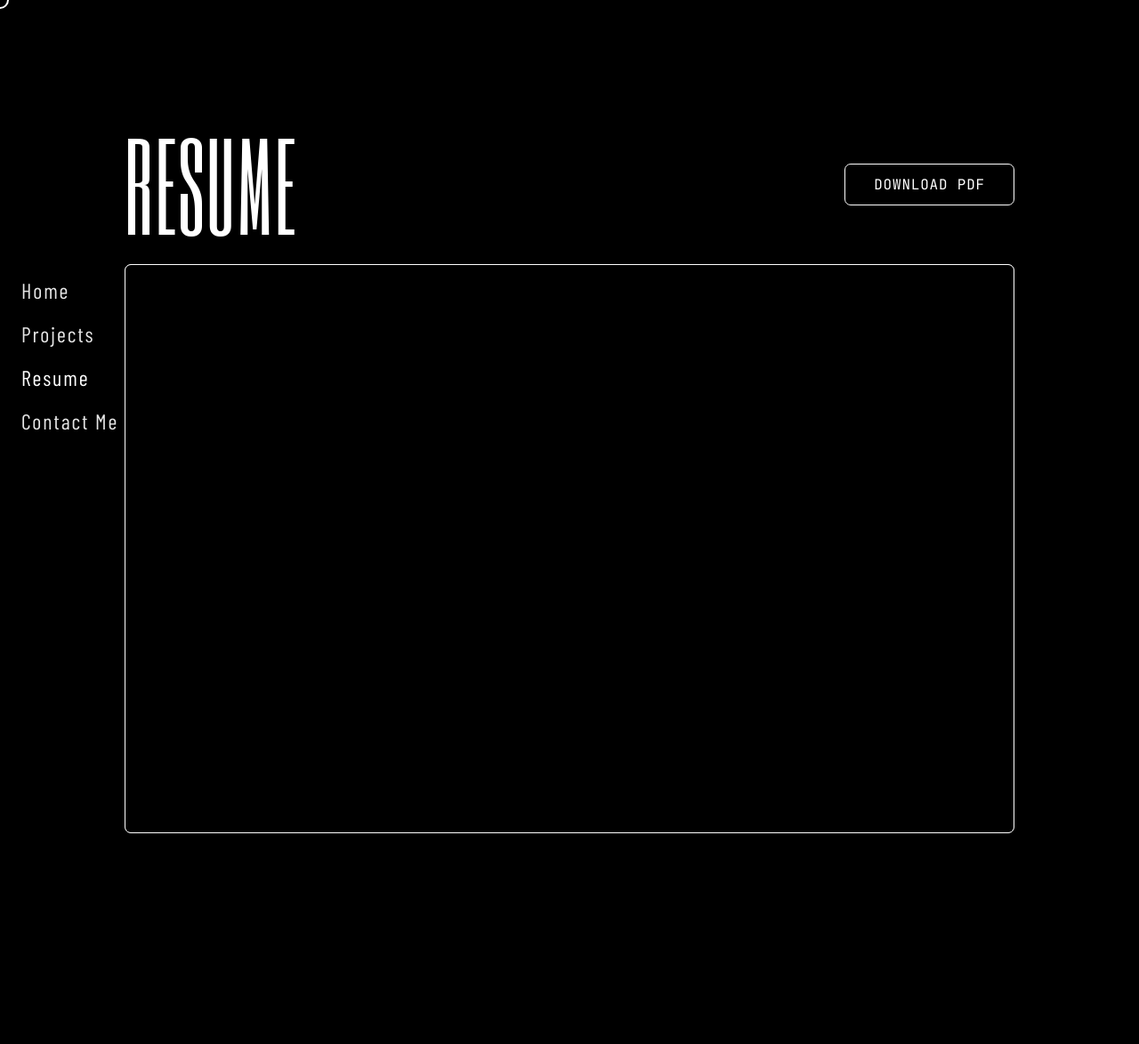
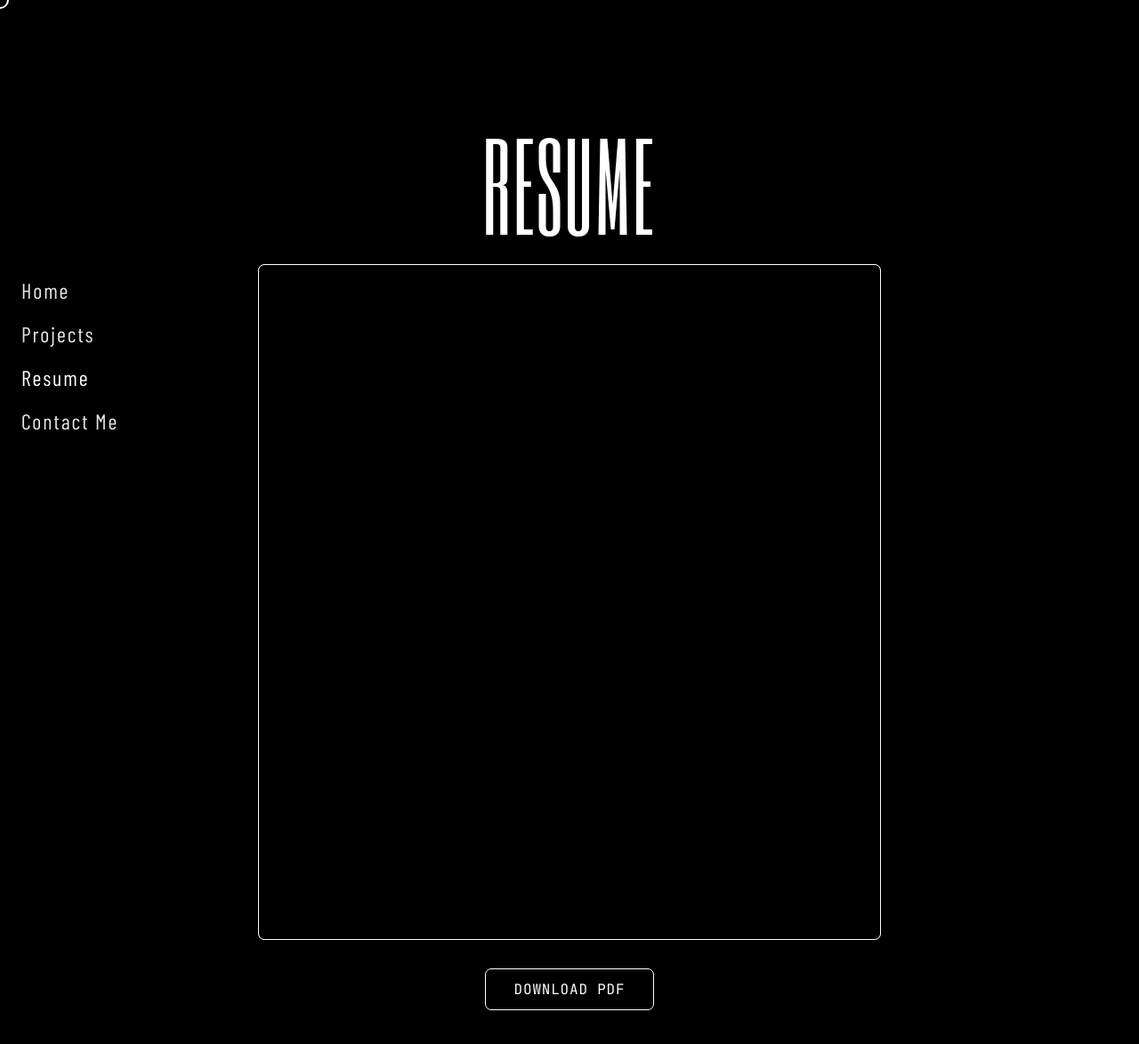
Before and after one commit to daniel3606/DL_Portfolio_Website_V03, a React (Vite) app: page /resume in a window 1280 px wide. Shown: the top 1174 px of the page at 89% size. Before the commit the page ends 985 px from the top, so only its background shows below. Built offline with nearby package versions, Linux system fonts and the light colour scheme; a web font is replaced by a local one.

Commit message:
Update Resume page: narrower width, taller viewer, centered title, download button below PDF, reduced zoom

```diff
--- a/src/pages/Resume.css
+++ b/src/pages/Resume.css
@@ -16,12 +16,13 @@
 
 .resume-content {
   width: 100%;
-  max-width: 1000px;
+  max-width: 700px;
 }
 
 .resume-header {
   display: flex;
-  justify-content: space-between;
+  flex-direction: column;
+  justify-content: center;
   align-items: center;
   margin-bottom: 2rem;
 }
@@ -64,11 +65,12 @@
 
 .pdf-viewer-container {
   width: 100%;
-  height: 80vh;
+  height: 95vh;
   border-radius: 7px;
   overflow: hidden;
   border: 1px solid #ffffff;
   background: white;
+  margin-bottom: 2rem;
 }
 
 .pdf-viewer {
@@ -76,6 +78,12 @@
   height: 100%;
   border: none;
   background: white;
+}
+
+.download-button-container {
+  display: flex;
+  justify-content: center;
+  align-items: center;
 }
 
 /* Tablet Responsive */
@@ -106,7 +114,6 @@
 
   .resume-header {
     flex-direction: column;
-    gap: 1.5rem;
     align-items: center;
     text-align: center;
   }
--- a/src/pages/Resume.jsx
+++ b/src/pages/Resume.jsx
@@ -17,17 +17,20 @@ function Resume() {
       <div className="resume-content">
         <div className="resume-header">
           <h1>Resume</h1>
-          <button className="download-button" onClick={handleDownload}>
-            Download PDF
-          </button>
         </div>
 
         <div className="pdf-viewer-container">
           <iframe
-            src={`${resumePDF}#toolbar=0&navpanes=0&scrollbar=1`}
+            src={`${resumePDF}#toolbar=0&navpanes=0&scrollbar=1&zoom=75`}
             className="pdf-viewer"
             title="Daniel Lim Resume"
           />
+        </div>
+
+        <div className="download-button-container">
+          <button className="download-button" onClick={handleDownload}>
+            Download PDF
+          </button>
         </div>
       </div>
     </div>
```
